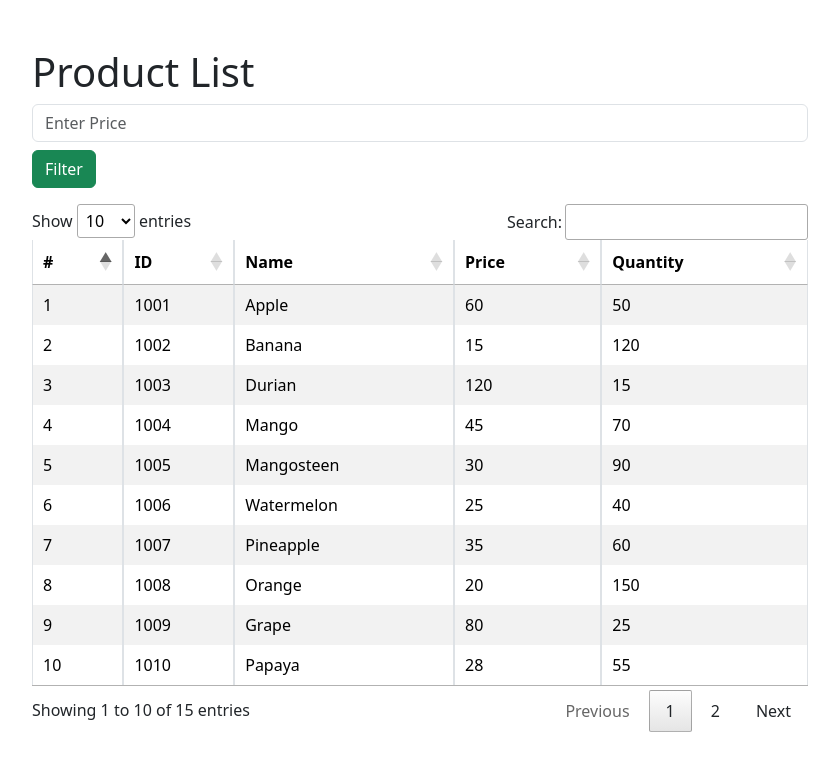
After one commit to Kimjun007/041kim, a PHP site: page /W06_01_loopProduct.php in a window 1280 px wide. The commit adds this page. Shown: the top 771 px of the page, without its empty margins (220-1059 px from the left). Run offline with PHP 8.4, Linux system fonts and the light colour scheme; some libraries are stand-ins or nearby versions.

Commit message:
Add files via upload

```diff
--- /dev/null
+++ b/W06_01_loopProduct.php
@@ -0,0 +1,101 @@
+<!DOCTYPE html>
+<html lang="en">
+<head>
+    <meta charset="UTF-8">
+    <meta name="viewport" content="width=device-width, initial-scale=1.0">
+    <title>Loop for Show Product</title>
+    <link rel="stylesheet" href="https://cdn.jsdelivr.net/npm/bootstrap@5.3.7/dist/css/bootstrap.min.css">
+    <!-- DataTable CSS -->
+    <link href="https://cdn.datatables.net/2.0.8/css/dataTables.dataTables.min.css" rel="stylesheet">
+    <!-- jQuery -->
+    <script src="https://code.jquery.com/jquery-3.5.1.min.js"></script>
+    <style>
+        .container {
+            max-width: 800px;
+        }
+
+
+
+
+    </style>
+</head>
+<body>
+    <?php
+        $products = [
+            ['id'=>1001, 'name'=>'Apple',      'price'=>60,  'quantity'=>50],
+            ['id'=>1002, 'name'=>'Banana',     'price'=>15,  'quantity'=>120],
+            ['id'=>1003, 'name'=>'Durian',     'price'=>120, 'quantity'=>15],
+            ['id'=>1004, 'name'=>'Mango',      'price'=>45,  'quantity'=>70],
+            ['id'=>1005, 'name'=>'Mangosteen', 'price'=>30,  'quantity'=>90],
+            ['id'=>1006, 'name'=>'Watermelon', 'price'=>25,  'quantity'=>40],
+            ['id'=>1007, 'name'=>'Pineapple',  'price'=>35,  'quantity'=>60],
+            ['id'=>1008, 'name'=>'Orange',     'price'=>20,  'quantity'=>150],
+            ['id'=>1009, 'name'=>'Grape',      'price'=>80,  'quantity'=>25],
+            ['id'=>1010, 'name'=>'Papaya',     'price'=>28,  'quantity'=>55],
+            ['id'=>1011, 'name'=>'Lychee',     'price'=>70,  'quantity'=>30],
+            ['id'=>1012, 'name'=>'Rambutan',   'price'=>40,  'quantity'=>80],
+            ['id'=>1013, 'name'=>'Longan',     'price'=>55,  'quantity'=>45],
+            ['id'=>1014, 'name'=>'Guava',      'price'=>22,  'quantity'=>100],
+            ['id'=>1015, 'name'=>'Coconut',    'price'=>40,  'quantity'=>35],
+            ];
+        ?>
+        <div class="container mt-5">
+            <h1>Product List</h1>
+            <form action="" method="POST" class="mb-3">
+                <div>
+                    <input type="number" name="price" placeholder="Enter Price" class="form-control mb2" >
+                    <button type="submit" class="btn btn-success mt-2">Filter</button>
+                </div>
+
+            </form>
+                <table id="productTable"  class="table table-striped table-bordered">
+                    <thead>
+                        <tr>
+                            <th>#</th>
+                            <th>ID</th>
+                            <th>Name</th>
+                            <th>Price</th>
+                            <th>Quantity</th>
+                        </tr>
+                    </thead>
+                    <tbody>
+                    <?php
+                        if (isset($_POST['price']) && !empty($_POST['price'])){
+                            $filterPrice = $_POST['price'];
+                            $filterProducts = array_filter ($products , function($product)use($filterPrice){
+                                return $product['price'] == $filterPrice;
+                            });
+                        $filterProducts = array_values($filterProducts);
+
+
+                        }else{
+                            $filterProducts = $products;
+                        }
+
+
+
+
+
+
+
+
+
+                        foreach($filterProducts as $index => $product ){
+                        echo "<tr><td>".($index+1)."</td><td>".$product["id"]."</td><td>".$product["name"]."</td><td>".$product["price"]."</td><td>".$product["quantity"]."</td></tr>";
+                    }
+                    ?>
+
+                    </tbody>
+                </table>
+        </div>
+        <script scr="https://cdn.jsdelivr.net/npm/bootstrap@5.3.7/dist/js/bootstrap.bundle.min.js"></script>
+        <!-- DataTables JS -->
+        <script src="https://cdn.datatables.net/2.0.8/js/dataTables.min.js"></script>
+
+        <script>
+            let table = new DataTable('#productTable');
+
+
+        </script>
+</body>
+</html>
```
Also changed, not shown: index.php (+20 -58 lines).
